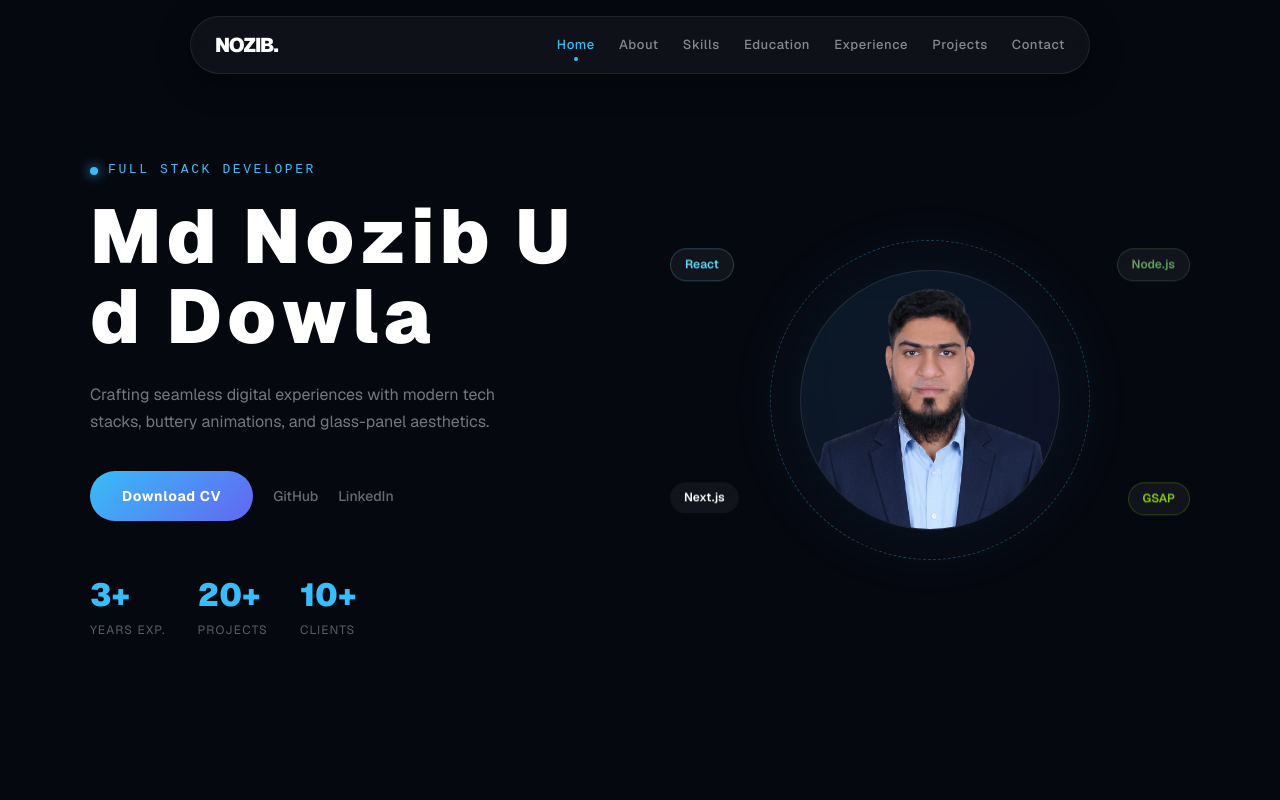
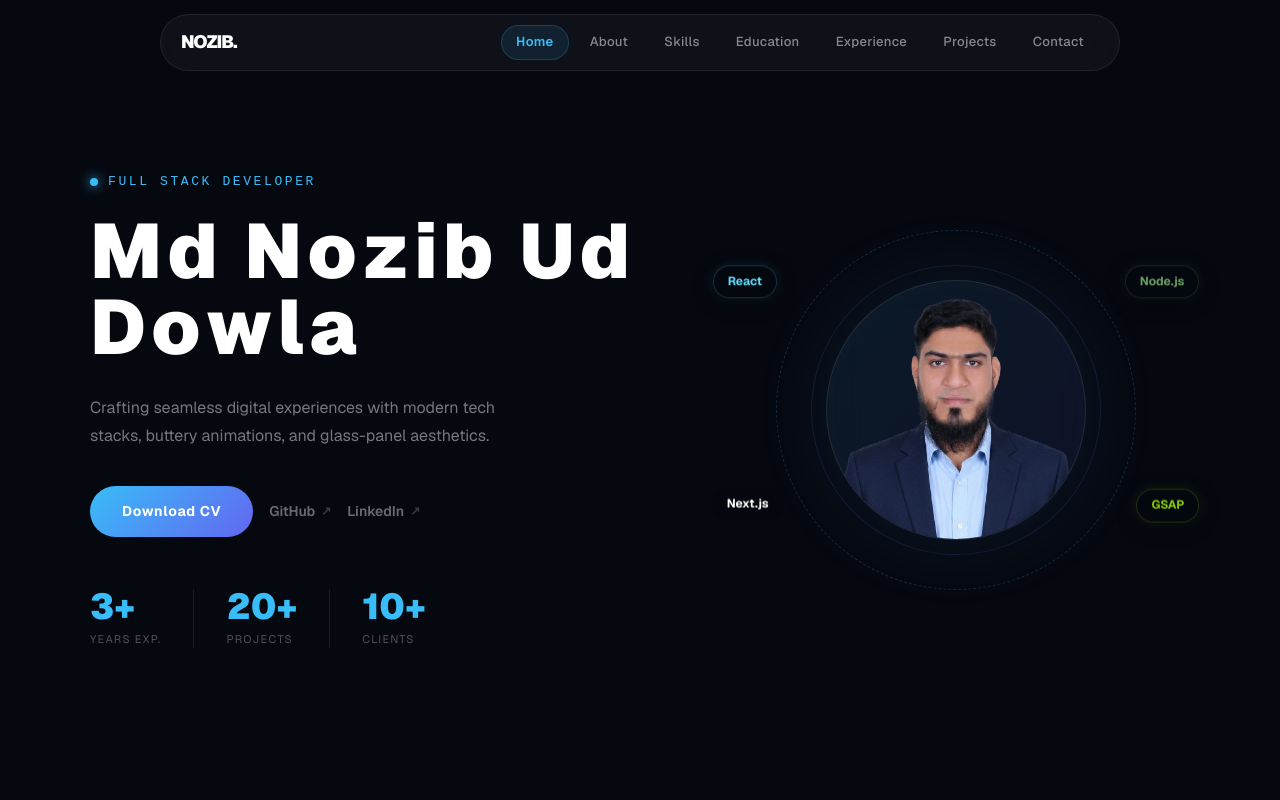
Before and after one commit to nozibuddowla/portfolio, a Next.js app: page / in a window 1280 px wide. Shown: the top 800 px of the page. Built offline with nearby package versions, Linux system fonts and the light colour scheme.

Commit message:
update navbar and hero component

```diff
--- a/components/Hero.js
+++ b/components/Hero.js
@@ -1,6 +1,6 @@
 "use client";
 import { motion } from "framer-motion";
-import  Counter from "./Counter";
+import Counter from "./Counter";
 
 export default function Hero() {
   const letters = "Md Nozib Ud Dowla".split("");
@@ -13,44 +13,53 @@ export default function Hero() {
         display: "flex",
         alignItems: "center",
         justifyContent: "center",
-        padding: "80px 24px",
+        padding: "100px 24px 80px",
       }}
     >
-      {/* Responsive grid */}
       <div className="hero-grid" style={{ maxWidth: 1100, width: "100%" }}>
-
         {/* ── LEFT ── */}
         <div>
-          {/* Badge */}
           <motion.div
             initial={{ opacity: 0, x: -30 }}
             animate={{ opacity: 1, x: 0 }}
             transition={{ duration: 0.6, delay: 0.2 }}
-            style={{ display: "flex", alignItems: "center", gap: 10, marginBottom: 16 }}
+            style={{
+              display: "flex",
+              alignItems: "center",
+              gap: 10,
+              marginBottom: 20,
+            }}
           >
             <div
               style={{
-                width: 8, height: 8, borderRadius: "50%",
-                background: "#38BDF8", boxShadow: "0 0 12px #38BDF8",
+                width: 8,
+                height: 8,
+                borderRadius: "50%",
+                background: "#38BDF8",
+                boxShadow: "0 0 12px #38BDF8",
                 flexShrink: 0,
               }}
             />
             <span
               style={{
-                color: "#38BDF8", fontFamily: "monospace", fontSize: 13,
-                letterSpacing: "0.2em", textTransform: "uppercase",
+                color: "#38BDF8",
+                fontFamily: "monospace",
+                fontSize: 13,
+                letterSpacing: "0.2em",
+                textTransform: "uppercase",
               }}
             >
               Full Stack Developer
             </span>
           </motion.div>
 
-          {/* Animated name */}
           <h1
             style={{
-              fontSize: "clamp(36px, 6vw, 76px)",
-              fontWeight: 900, lineHeight: 1.05,
-              marginBottom: 24, overflow: "hidden",
+              fontSize: "clamp(38px, 6vw, 80px)",
+              fontWeight: 900,
+              lineHeight: 1.0,
+              marginBottom: 28,
+              overflow: "hidden",
             }}
           >
             <div style={{ display: "flex", flexWrap: "wrap", gap: "0 5px" }}>
@@ -75,62 +84,83 @@ export default function Hero() {
             </div>
           </h1>
 
-          {/* Tagline */}
           <motion.p
             initial={{ opacity: 0, y: 20 }}
             animate={{ opacity: 1, y: 0 }}
             transition={{ duration: 0.6, delay: 1 }}
             style={{
-              color: "rgba(255,255,255,0.45)", fontSize: 16,
-              lineHeight: 1.7, marginBottom: 36, maxWidth: 420,
+              color: "rgba(255,255,255,0.45)",
+              fontSize: "clamp(14px,1.6vw,16px)",
+              lineHeight: 1.75,
+              marginBottom: 36,
+              maxWidth: 440,
             }}
           >
             Crafting seamless digital experiences with modern tech stacks,
             buttery animations, and glass-panel aesthetics.
           </motion.p>
 
-          {/* CTA */}
           <motion.div
             initial={{ opacity: 0, y: 20 }}
             animate={{ opacity: 1, y: 0 }}
             transition={{ duration: 0.6, delay: 1.1 }}
             style={{
-              display: "flex", alignItems: "center",
-              gap: 20, flexWrap: "wrap",
+              display: "flex",
+              alignItems: "center",
+              gap: 16,
+              flexWrap: "wrap",
             }}
           >
-            <motion.button
-              whileHover={{ scale: 1.05, boxShadow: "0 0 30px rgba(56,189,248,0.4)" }}
+            <motion.a
+              href="/cv.pdf"
+              download
+              whileHover={{
+                scale: 1.05,
+                boxShadow: "0 0 32px rgba(56,189,248,0.45)",
+              }}
               whileTap={{ scale: 0.97 }}
               style={{
                 background: "linear-gradient(135deg, #38BDF8, #6366F1)",
-                border: "none", borderRadius: 999,
-                padding: "14px 32px", color: "#fff",
-                fontWeight: 700, fontSize: 14,
-                cursor: "pointer", letterSpacing: "0.05em",
+                border: "none",
+                borderRadius: 999,
+                padding: "14px 32px",
+                color: "#fff",
+                fontWeight: 700,
+                fontSize: 14,
+                cursor: "pointer",
+                letterSpacing: "0.05em",
+                textDecoration: "none",
+                display: "inline-block",
               }}
             >
               Download CV
-            </motion.button>
+            </motion.a>
 
-            {["GitHub", "LinkedIn"].map((s) => (
+            {[
+              { label: "GitHub", href: "https://github.com/nozibuddowla" },
+              {
+                label: "LinkedIn",
+                href: "https://www.linkedin.com/in/nozibuddowla/",
+              },
+            ].map((s) => (
               <motion.a
-                key={s}
-                whileHover={{ color: "#fff" }}
-                href={
-                  s === "GitHub"
-                    ? "https://github.com/nozibuddowla"
-                    : "https://www.linkedin.com/in/nozibuddowla/"
-                }
+                key={s.label}
+                href={s.href}
                 target="_blank"
                 rel="noreferrer"
+                whileHover={{ color: "#fff", x: 2 }}
                 style={{
-                  color: "rgba(255,255,255,0.4)", fontSize: 14,
-                  fontWeight: 500, textDecoration: "none",
+                  color: "rgba(255,255,255,0.4)",
+                  fontSize: 14,
+                  fontWeight: 600,
+                  textDecoration: "none",
                   transition: "color 0.2s",
+                  display: "flex",
+                  alignItems: "center",
+                  gap: 6,
                 }}
               >
-                {s}
+                {s.label} <span style={{ fontSize: 12, opacity: 0.5 }}>↗</span>
               </motion.a>
             ))}
           </motion.div>
@@ -140,29 +170,49 @@ export default function Hero() {
             initial={{ opacity: 0 }}
             animate={{ opacity: 1 }}
             transition={{ delay: 1.3 }}
-            style={{ display: "flex", gap: 32, marginTop: 48, flexWrap: "wrap" }}
+            style={{ display: "flex", gap: 0, marginTop: 52, flexWrap: "wrap" }}
           >
-            {[["3", "Years Exp."], ["20", "Projects"], ["10", "Clients"]].map(
-              ([n, l]) => (
-                <div key={l}>
-                  <div style={{ fontSize: 32, fontWeight: 900, color: "#38BDF8" }}>
+            {[
+              ["3", "Years Exp."],
+              ["20", "Projects"],
+              ["10", "Clients"],
+            ].map(([n, l], idx) => (
+              <div
+                key={l}
+                style={{
+                  paddingRight: 32,
+                  marginRight: 32,
+                  borderRight:
+                    idx < 2 ? "1px solid rgba(255,255,255,0.08)" : "none",
+                }}
+              >
+                <div
+                  style={{
+                    fontSize: "clamp(28px,4vw,36px)",
+                    fontWeight: 900,
+                    color: "#38BDF8",
+                    lineHeight: 1,
+                  }}
+                >
                   <Counter to={parseInt(n)} />+
                 </div>
                 <div
                   style={{
-                      fontSize: 12, color: "rgba(255,255,255,0.35)",
-                      letterSpacing: "0.1em", textTransform: "uppercase",
+                    fontSize: 11,
+                    color: "rgba(255,255,255,0.3)",
+                    letterSpacing: "0.12em",
+                    textTransform: "uppercase",
+                    marginTop: 6,
                   }}
                 >
                   {l}
                 </div>
               </div>
-              )
-            )}
+            ))}
           </motion.div>
         </div>
 
-        {/* ── RIGHT – Avatar Orb ── */}
+        {/* ── RIGHT – Avatar ── */}
         <motion.div
           initial={{ opacity: 0, scale: 0.7 }}
           animate={{ opacity: 1, scale: 1 }}
@@ -175,29 +225,46 @@ export default function Hero() {
             position: "relative",
           }}
         >
-          {/* Rotating ring */}
+          {/* Slow outer ring */}
           <motion.div
             animate={{ rotate: 360 }}
-            transition={{ duration: 20, repeat: Infinity, ease: "linear" }}
+            transition={{ duration: 30, repeat: Infinity, ease: "linear" }}
             style={{
               position: "absolute",
-              width: "min(320px, 80vw)", height: "min(320px, 80vw)",
+              width: "min(360px,85vw)",
+              height: "min(360px,85vw)",
               borderRadius: "50%",
-              border: "1px dashed rgba(56,189,248,0.3)",
+              border: "1px dashed rgba(56,189,248,0.2)",
+            }}
+          />
+          {/* Fast inner ring */}
+          <motion.div
+            animate={{ rotate: -360 }}
+            transition={{ duration: 18, repeat: Infinity, ease: "linear" }}
+            style={{
+              position: "absolute",
+              width: "min(290px,70vw)",
+              height: "min(290px,70vw)",
+              borderRadius: "50%",
+              border: "1px solid rgba(99,102,241,0.15)",
             }}
           />
 
-          {/* Avatar circle */}
+          {/* Avatar */}
           <div
             style={{
-              width: "min(260px, 70vw)", height: "min(260px, 70vw)",
+              width: "min(260px,65vw)",
+              height: "min(260px,65vw)",
               borderRadius: "50%",
-              background: "linear-gradient(135deg, rgba(56,189,248,0.1), rgba(99,102,241,0.1))",
+              background:
+                "linear-gradient(135deg, rgba(56,189,248,0.1), rgba(99,102,241,0.1))",
               border: "1px solid rgba(255,255,255,0.1)",
               backdropFilter: "blur(20px)",
-              display: "flex", alignItems: "center", justifyContent: "center",
-              boxShadow: "0 0 80px rgba(56,189,248,0.1)",
-              position: "relative", zIndex: 1, overflow: "hidden",
+              boxShadow:
+                "0 0 80px rgba(56,189,248,0.1), inset 0 0 40px rgba(255,255,255,0.02)",
+              position: "relative",
+              zIndex: 1,
+              overflow: "hidden",
             }}
           >
             <img
@@ -209,10 +276,34 @@ export default function Hero() {
 
           {/* Floating chips */}
           {[
-            { label: "React",   top: "-5%",  left: "0%",  color: "#61DAFB", delay: 1.4 },
-            { label: "Next.js", top: "85%",  left: "0%",  color: "#fff",    delay: 1.6 },
-            { label: "Node.js", top: "-5%",  right: "0%", color: "#68A063", delay: 1.5 },
-            { label: "GSAP",    top: "85%",  right: "0%", color: "#88CE02", delay: 1.7 },
+            {
+              label: "React",
+              top: "-2%",
+              left: "-2%",
+              color: "#61DAFB",
+              delay: 1.4,
+            },
+            {
+              label: "Next.js",
+              top: "84%",
+              left: "-2%",
+              color: "#fff",
+              delay: 1.6,
+            },
+            {
+              label: "Node.js",
+              top: "-2%",
+              right: "-2%",
+              color: "#68A063",
+              delay: 1.5,
+            },
+            {
+              label: "GSAP",
+              top: "84%",
+              right: "-2%",
+              color: "#88CE02",
+              delay: 1.7,
+            },
           ].map(({ label, color, delay, ...pos }) => (
             <motion.div
               key={label}
@@ -220,16 +311,27 @@ export default function Hero() {
               animate={{ opacity: 1, scale: 1, y: [0, -10, 0] }}
               transition={{
                 opacity: { delay, duration: 0.4 },
-                scale:   { delay, duration: 0.4 },
-                y: { duration: 4, repeat: Infinity, ease: "easeInOut" },
+                scale: { delay, duration: 0.4 },
+                y: {
+                  duration: 4,
+                  repeat: Infinity,
+                  ease: "easeInOut",
+                  delay: delay * 0.5,
+                },
               }}
               style={{
-                position: "absolute", ...pos,
-                background: "rgba(255,255,255,0.05)",
-                border: `1px solid ${color}40`,
-                backdropFilter: "blur(10px)",
-                borderRadius: 999, padding: "6px 14px",
-                fontSize: 12, fontWeight: 600, color, zIndex: 2,
+                position: "absolute",
+                ...pos,
+                background: "rgba(6,8,16,0.8)",
+                border: `1px solid ${color}35`,
+                backdropFilter: "blur(12px)",
+                borderRadius: 999,
+                padding: "6px 14px",
+                fontSize: 12,
+                fontWeight: 700,
+                color,
+                zIndex: 2,
+                boxShadow: `0 4px 20px rgba(0,0,0,0.4), 0 0 12px ${color}20`,
               }}
             >
               {label}
@@ -238,38 +340,20 @@ export default function Hero() {
         </motion.div>
       </div>
 
-      {/* Responsive styles */}
       <style>{`
         .hero-grid {
           display: grid;
-          grid-template-columns: 1fr 1fr;
+          grid-template-columns: 1.1fr 0.9fr;
           gap: 60px;
           align-items: center;
         }
-
-        /* Tablet */
-        @media (max-width: 768px) {
-          .hero-grid {
-            grid-template-columns: 1fr;
-            gap: 48px;
-            text-align: center;
+        @media (max-width: 900px) {
+          .hero-grid { grid-template-columns: 1fr; gap: 48px; text-align: center; }
+          .hero-grid > div:first-child { display: flex; flex-direction: column; align-items: center; }
+          .hero-avatar { order: -1; }
         }
-          .hero-grid > div:first-child {
-            display: flex;
-            flex-direction: column;
-            align-items: center;
-          }
-          .hero-avatar {
-            order: -1; /* avatar above text on mobile */
-          }
-        }
-
-        /* Mobile */
         @media (max-width: 480px) {
-          .hero-grid {
-            gap: 32px;
-            padding-top: 30px;
-          }
+          .hero-grid { gap: 36px; }
         }
       `}</style>
     </section>
--- a/components/Navbar.js
+++ b/components/Navbar.js
@@ -1,5 +1,5 @@
 "use client";
-import { useState } from "react";
+import { useState, useEffect } from "react";
 import { motion, AnimatePresence } from "framer-motion";
 import Glass from "./Glass";
 
@@ -15,17 +15,20 @@ const NAV_LINKS = [
 
 export default function Navbar({ active, setActive }) {
   const [menuOpen, setMenuOpen] = useState(false);
+  const [scrolled, setScrolled] = useState(false);
 
-   const handleNav = (link) => {
-     setActive(link.label);
-     setMenuOpen(false);
+  useEffect(() => {
+    const onScroll = () => setScrolled(window.scrollY > 20);
+    window.addEventListener("scroll", onScroll, { passive: true });
+    return () => window.removeEventListener("scroll", onScroll);
+  }, []);
 
-     // Smooth scroll to the section
-     const el = document.getElementById(link.id);
-     if (el) {
-       el.scrollIntoView({ behavior: "smooth", block: "start" });
-     }
-   };
+  const handleNav = (link) => {
+    setActive(link.label);
+    setMenuOpen(false);
+    const el = document.getElementById(link.id);
+    if (el) el.scrollIntoView({ behavior: "smooth", block: "start" });
+  };
 
   return (
     <>
@@ -39,73 +42,65 @@ export default function Navbar({ active, setActive }) {
           left: 0,
           right: 0,
           zIndex: 100,
-          padding: "16px 20px",
+          padding: "14px 20px",
           display: "flex",
           justifyContent: "center",
+          transition: "padding 0.3s",
         }}
       >
         <Glass
           style={{
             borderRadius: 999,
-            padding: "12px 24px",
+            padding: "10px 20px",
             display: "flex",
             alignItems: "center",
             justifyContent: "space-between",
-            maxWidth: 900,
+            maxWidth: 960,
             width: "100%",
+            boxShadow: scrolled ? "0 8px 40px rgba(0,0,0,0.5)" : "none",
+            transition: "box-shadow 0.3s",
           }}
         >
-          {/* Logo — click scrolls to top */}
+          {/* Logo */}
           <span
             onClick={() => handleNav({ label: "Home", id: "home" })}
             style={{
               fontWeight: 900,
-              fontSize: 20,
+              fontSize: 18,
               letterSpacing: "-1px",
               color: "#fff",
               cursor: "pointer",
+              userSelect: "none",
             }}
           >
             NOZIB.
           </span>
 
-          {/* Desktop links */}
-          <div className="desktop-nav" style={{ display: "flex", gap: 24 }}>
+          {/* Desktop nav */}
+          <div className="desktop-nav" style={{ display: "flex", gap: 6 }}>
             {NAV_LINKS.map((l) => (
               <button
                 key={l.label}
                 onClick={() => handleNav(l)}
                 style={{
-                  background: "none",
-                  border: "none",
+                  background:
+                    active === l.label ? "rgba(56,189,248,0.1)" : "none",
+                  border:
+                    active === l.label
+                      ? "1px solid rgba(56,189,248,0.2)"
+                      : "1px solid transparent",
+                  borderRadius: 999,
                   cursor: "pointer",
                   fontSize: 13,
-                  fontWeight: 500,
-                  letterSpacing: "0.05em",
+                  fontWeight: active === l.label ? 600 : 500,
+                  letterSpacing: "0.03em",
                   color:
                     active === l.label ? "#38BDF8" : "rgba(255,255,255,0.5)",
-                  transition: "color 0.2s",
-                  padding: 0,
-                  position: "relative",
+                  padding: "6px 14px",
+                  transition: "all 0.2s",
                 }}
               >
                 {l.label}
-                {/* Active underline dot */}
-                {active === l.label && (
-                  <motion.div
-                    layoutId="nav-dot"
-                    style={{
-                      position: "absolute",
-                      bottom: -6,
-                      left: "50%",
-                      transform: "translateX(-50%)",
-                      width: 4,
-                      height: 4,
-                      borderRadius: "50%",
-                      background: "#38BDF8",
-                    }}
-                  />
-                )}
               </button>
             ))}
           </div>
@@ -117,12 +112,17 @@ export default function Navbar({ active, setActive }) {
             aria-label="Toggle menu"
             style={{
               display: "none",
-              background: "none",
-              border: "none",
+              background: "rgba(255,255,255,0.05)",
+              border: "1px solid rgba(255,255,255,0.08)",
+              borderRadius: 10,
               cursor: "pointer",
-              padding: 4,
+              padding: "8px",
               flexDirection: "column",
               gap: 5,
+              width: 40,
+              height: 40,
+              alignItems: "center",
+              justifyContent: "center",
             }}
           >
             {[0, 1, 2].map((i) => (
@@ -131,19 +131,20 @@ export default function Navbar({ active, setActive }) {
                 animate={
                   menuOpen
                     ? i === 0
-                      ? { rotate: 45, y: 9 }
+                      ? { rotate: 45, y: 7 }
                       : i === 1
-                        ? { opacity: 0 }
-                        : { rotate: -45, y: -9 }
-                    : { rotate: 0, y: 0, opacity: 1 }
+                        ? { opacity: 0, scaleX: 0 }
+                        : { rotate: -45, y: -7 }
+                    : { rotate: 0, y: 0, opacity: 1, scaleX: 1 }
                 }
-                transition={{ duration: 0.25 }}
+                transition={{ duration: 0.2 }}
                 style={{
                   display: "block",
-                  width: 22,
+                  width: 18,
                   height: 2,
                   background: "#38BDF8",
                   borderRadius: 2,
+                  transformOrigin: "center",
                 }}
               />
             ))}
@@ -155,60 +156,88 @@ export default function Navbar({ active, setActive }) {
       <AnimatePresence>
         {menuOpen && (
           <motion.div
-            initial={{ opacity: 0, y: -20 }}
-            animate={{ opacity: 1, y: 0 }}
-            exit={{ opacity: 0, y: -20 }}
-            transition={{ duration: 0.3, ease: [0.22, 1, 0.36, 1] }}
+            initial={{ opacity: 0, y: -10, scale: 0.98 }}
+            animate={{ opacity: 1, y: 0, scale: 1 }}
+            exit={{ opacity: 0, y: -10, scale: 0.98 }}
+            transition={{ duration: 0.2, ease: [0.22, 1, 0.36, 1] }}
             style={{
               position: "fixed",
-              top: 80,
+              top: 76,
               left: 16,
               right: 16,
               zIndex: 99,
-              background: "rgba(6,8,16,0.97)",
+              background: "rgba(6,8,16,0.98)",
               border: "1px solid rgba(255,255,255,0.08)",
-              backdropFilter: "blur(24px)",
-              WebkitBackdropFilter: "blur(24px)",
+              backdropFilter: "blur(28px)",
+              WebkitBackdropFilter: "blur(28px)",
               borderRadius: 20,
-              padding: "12px 0",
+              padding: "8px",
+              boxShadow: "0 24px 80px rgba(0,0,0,0.6)",
             }}
           >
             {NAV_LINKS.map((l, i) => (
               <motion.button
                 key={l.label}
-                initial={{ opacity: 0, x: -16 }}
+                initial={{ opacity: 0, x: -10 }}
                 animate={{ opacity: 1, x: 0 }}
-                transition={{ delay: i * 0.05 }}
+                transition={{ delay: i * 0.04 }}
                 onClick={() => handleNav(l)}
                 style={{
-                  display: "block",
+                  display: "flex",
                   width: "100%",
-                  textAlign: "left",
-                  background: "none",
+                  alignItems: "center",
+                  justifyContent: "space-between",
+                  background:
+                    active === l.label ? "rgba(56,189,248,0.08)" : "none",
                   border: "none",
+                  borderRadius: 12,
                   cursor: "pointer",
-                  padding: "13px 28px",
+                  padding: "12px 16px",
                   fontSize: 15,
                   fontWeight: 600,
                   color:
                     active === l.label ? "#38BDF8" : "rgba(255,255,255,0.6)",
-                  letterSpacing: "0.05em",
-                  borderLeft:
-                    active === l.label
-                      ? "2px solid #38BDF8"
-                      : "2px solid transparent",
-                  transition: "color 0.2s",
+                  transition: "all 0.15s",
                 }}
               >
                 {l.label}
+                {active === l.label && (
+                  <div
+                    style={{
+                      width: 6,
+                      height: 6,
+                      borderRadius: "50%",
+                      background: "#38BDF8",
+                      boxShadow: "0 0 8px #38BDF8",
+                    }}
+                  />
+                )}
               </motion.button>
             ))}
           </motion.div>
         )}
       </AnimatePresence>
 
+      {/* Backdrop for mobile menu */}
+      <AnimatePresence>
+        {menuOpen && (
+          <motion.div
+            initial={{ opacity: 0 }}
+            animate={{ opacity: 1 }}
+            exit={{ opacity: 0 }}
+            onClick={() => setMenuOpen(false)}
+            style={{
+              position: "fixed",
+              inset: 0,
+              zIndex: 98,
+              background: "rgba(0,0,0,0.3)",
+            }}
+          />
+        )}
+      </AnimatePresence>
+
       <style>{`
-        @media (max-width: 768px) {
+        @media (max-width: 860px) {
           .desktop-nav { display: none !important; }
           .hamburger { display: flex !important; }
         }
```
Lines whose indentation alone changed are shown as unchanged.
